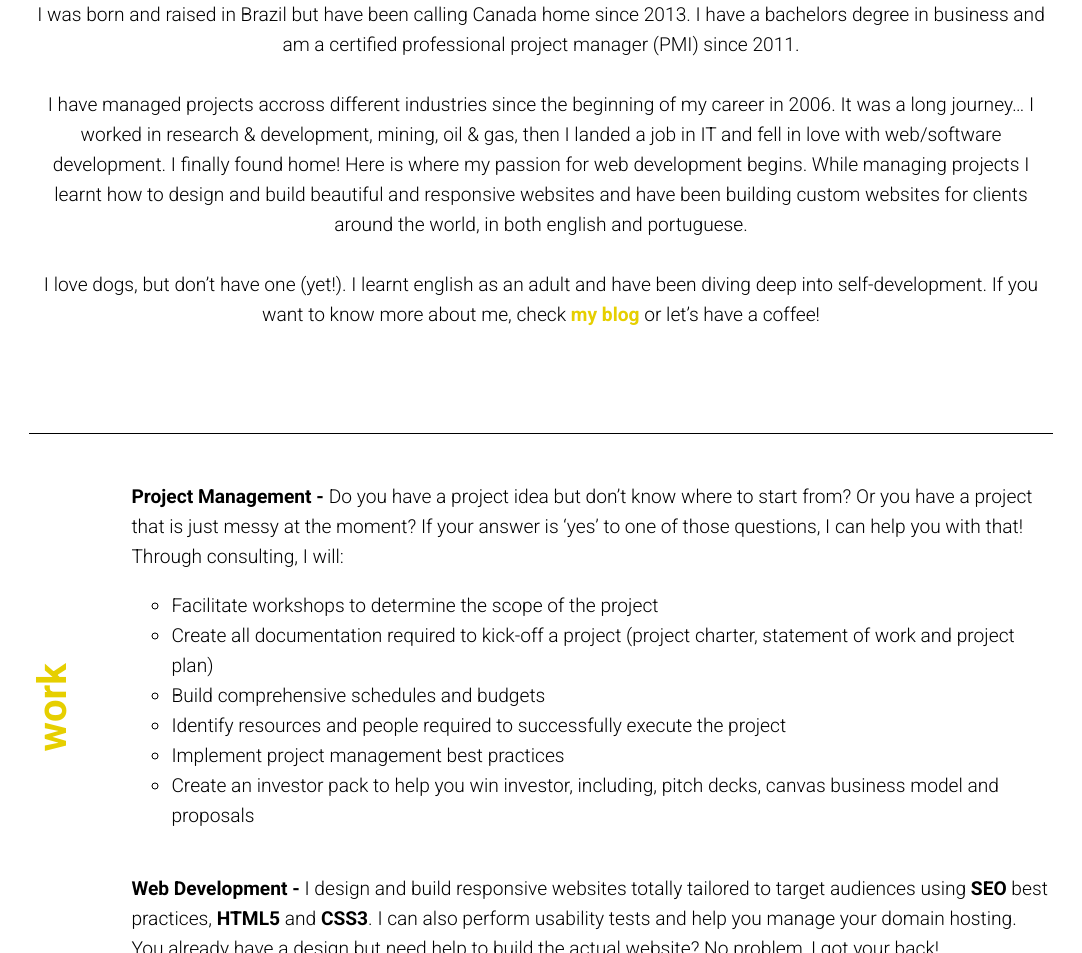
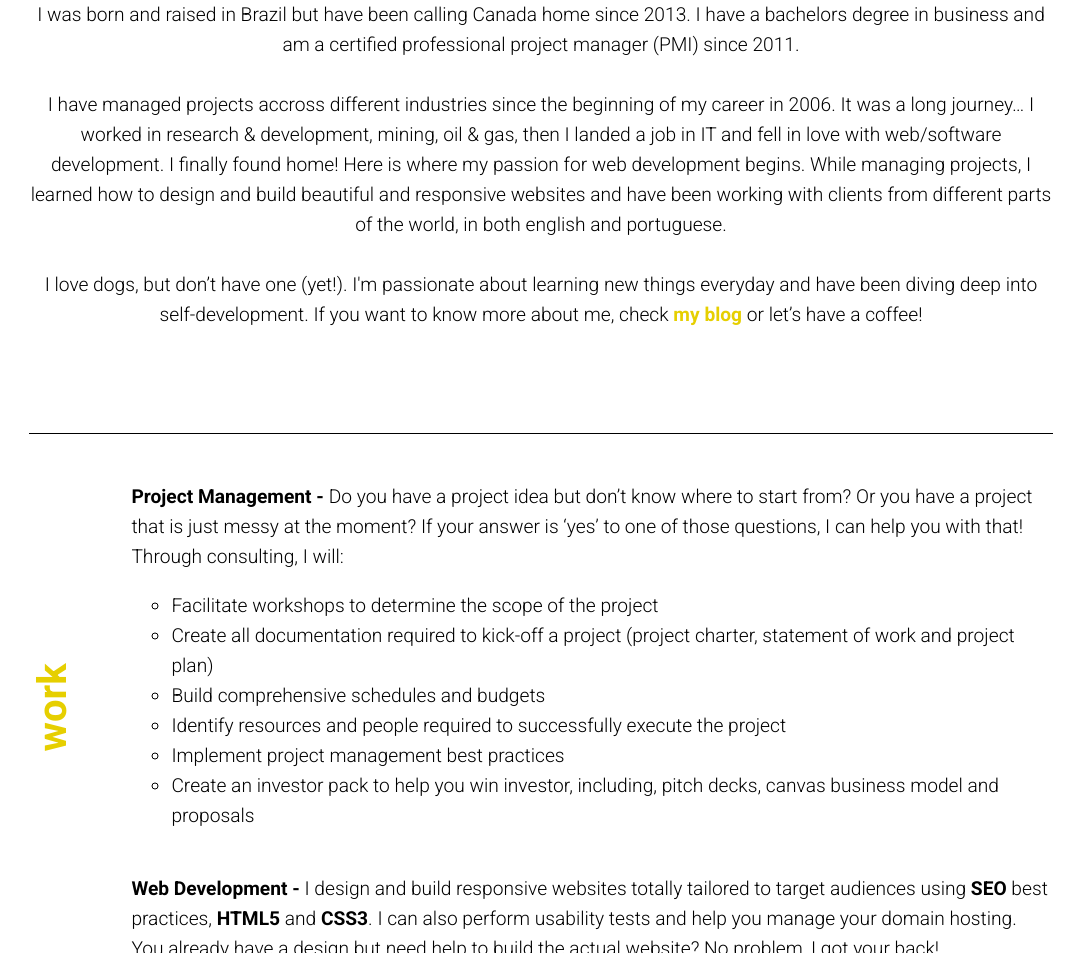
Before and after one commit to yesshecode/profile, a plain HTML site: page index.html in a window 1280 px wide. Shown: the part 953-1906 px from the top of the page, without its empty margins (99-1181 px from the left). Drawn offline with Linux system fonts and the light colour scheme.

Commit message:
small text fixes

```diff
--- a/index.html
+++ b/index.html
@@ -30,7 +30,7 @@
 		<h4 class="title-about title"> about me </h4>
 		<p class="first-paragraph paragraph">I was born and raised in Brazil but have been calling Canada home since 2013. I have a bachelors degree in business and am a certified professional project manager (PMI) since 2011. <br><br> I have managed projects accross different industries since the beginning of my career in 2006. It was a long journey… I worked in  research & development, mining, oil & gas, then I landed a job in IT and fell in love with web/software development. I finally found home! Here is where my passion for web development begins.</p>
 
-		<p class="second-paragraph paragraph">While managing projects I learnt how to  design and build beautiful and responsive websites and have been building custom websites for clients around the world, in both english and portuguese. <br> <br> I love dogs, but don’t have one (yet!). I learnt english as an adult and have been diving deep into self-development. If you want to know more about me, check <a class="hyperlink" href="#"> my blog</a> or let’s have a coffee!</p>
+		<p class="second-paragraph paragraph">While managing projects, I learned how to  design and build beautiful and responsive websites and have been working with clients from different parts of the world, in both english and portuguese. <br> <br> I love dogs, but don’t have one (yet!). I'm passionate about learning new things everyday and have been diving deep into self-development. If you want to know more about me, check <a class="hyperlink" href="#"> my blog</a> or let’s have a coffee!</p>
 	</main>
 
 	<section class="work" id="services">
```
